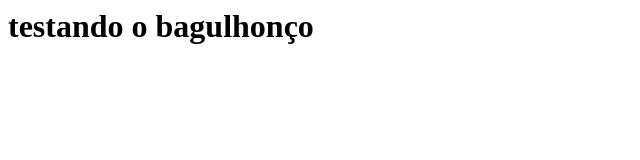
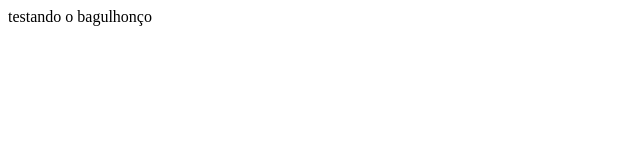
Before and after one commit to alaikke/goass, a plain HTML site: page index.html in a window 1280 px wide. Shown: the whole page, without its empty margins (0-640 px from the left). Drawn offline with Linux system fonts and the light colour scheme.

Commit message:
p no index

```diff
--- a/index.html
+++ b/index.html
@@ -1 +1 @@
-<h1>testando o bagulhonço</h1>
+<p>testando o bagulhonço</p>
```
